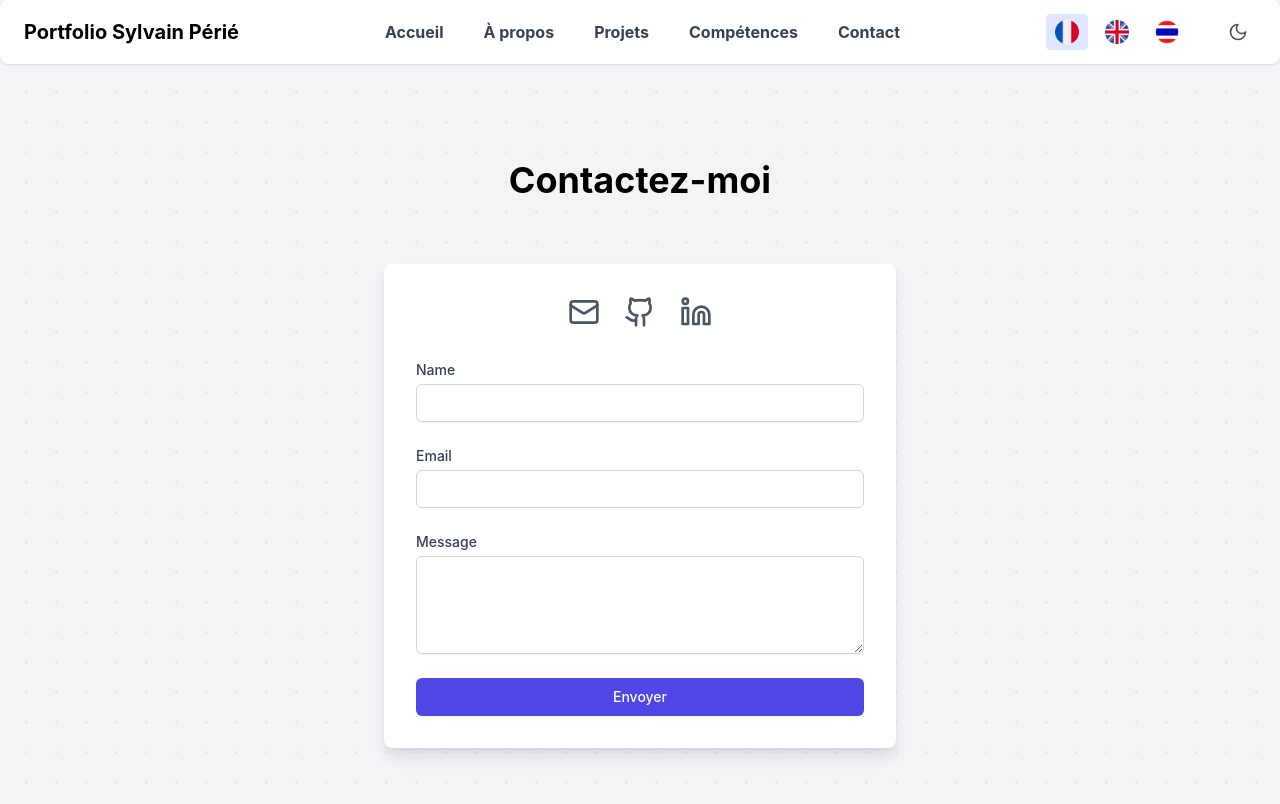
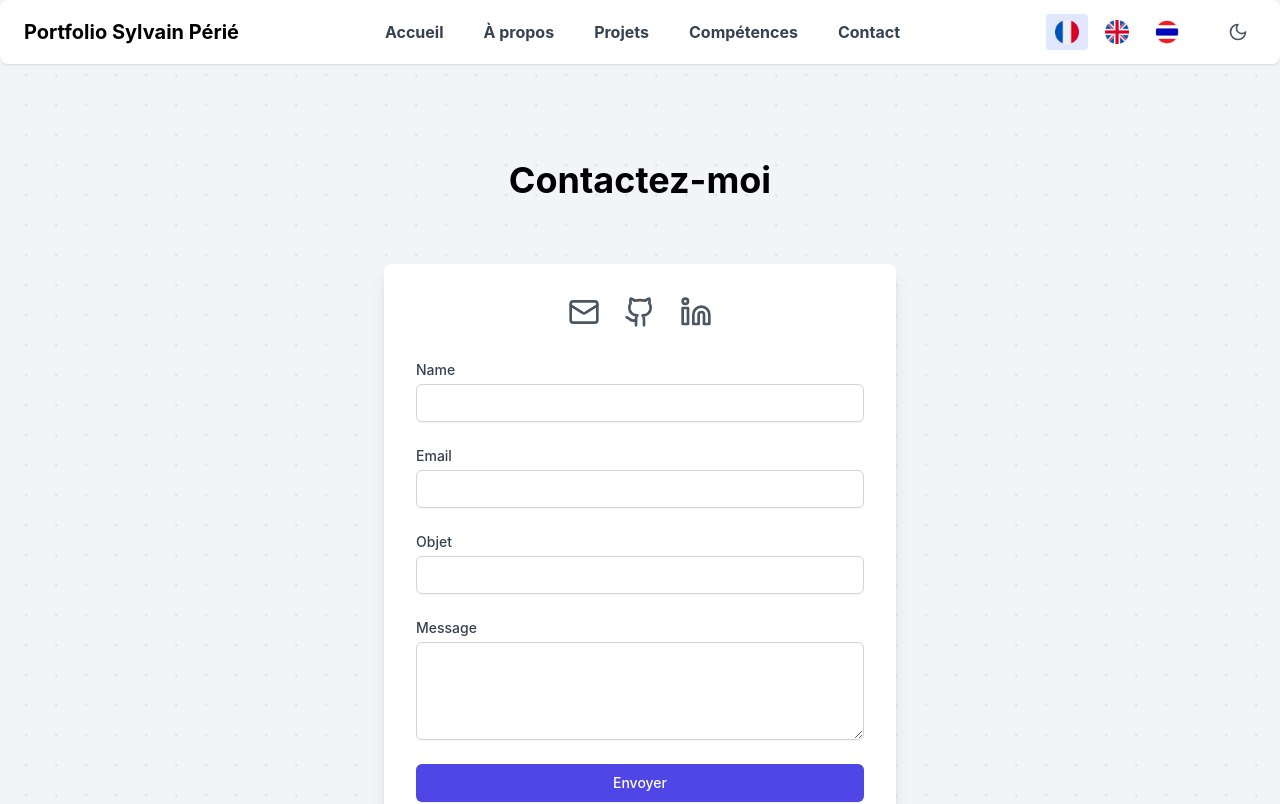
Before and after one commit to Sylvecode/portfolio-react, a React (Vite) app: page /contact in a window 1280 px wide. Shown: the top 804 px of the page. Built offline with nearby package versions, Linux system fonts and the light colour scheme.

Commit message:
added back to projects button

```diff
--- a/src/pages/Animalin.tsx
+++ b/src/pages/Animalin.tsx
@@ -1,7 +1,9 @@
 import { ArrowLeft } from "lucide-react";
 import { Link } from "react-router-dom";
+import { useLanguage } from "../context/LanguageContext";
 
 export default function Animalin() {
+  const { t } = useLanguage();
   return (
     <div className="min-h-screen pt-16">
       <div className="container mx-auto px-6 py-24">
@@ -11,7 +13,7 @@ export default function Animalin() {
             className="flex flex-row gap-3 text-gray-900 dark:text-white"
           >
             <ArrowLeft size={22} className="text-gray-600 dark:text-white" />
-            Retour projets
+            {t("backtoprojects")}
           </Link>
         </div>
         <h1 className="text-4xl font-bold mb-12 text-center text-black dark:text-white ">
--- a/src/pages/Contact.tsx
+++ b/src/pages/Contact.tsx
@@ -77,6 +77,18 @@ export default function Contact() {
               </div>
 
               <div>
+                <label htmlFor="user_email" className="block text-sm font-medium text-gray-700 dark:text-gray-100">
+                  Objet
+                </label>
+                <input
+                  type="email"
+                  name="user_email"
+                  id="user_email"
+                  className="mt-1 block w-full rounded-md border-gray-300 shadow-sm focus:border-indigo-500 focus:ring-indigo-500 sm:text-sm p-2 border"
+                />
+              </div>
+
+              <div>
                 <label htmlFor="message" className="block text-sm font-medium text-gray-700 dark:text-gray-100">
                   Message
                 </label>
--- a/src/pages/EasyUpload.tsx
+++ b/src/pages/EasyUpload.tsx
@@ -1,7 +1,9 @@
 import { ArrowLeft } from "lucide-react";
 import { Link } from "react-router-dom";
+import { useLanguage } from "../context/LanguageContext";
 
 export default function EasyUpload() {
+  const { t } = useLanguage();
   return (
     <div className="min-h-screen pt-16">
       <div className="container mx-auto px-6 py-24">
@@ -11,7 +13,7 @@ export default function EasyUpload() {
             className="flex flex-row gap-3 text-gray-900 dark:text-white"
           >
             <ArrowLeft size={22} className="text-gray-600 dark:text-white" />
-            Retour projets
+            {t("backtoprojects")}
           </Link>
         </div>
         <h1 className="text-4xl font-bold mb-12 text-center text-black dark:text-white ">
--- a/src/pages/FootPassion.tsx
+++ b/src/pages/FootPassion.tsx
@@ -1,7 +1,9 @@
 import { ArrowLeft } from "lucide-react";
 import { Link } from "react-router-dom";
+import { useLanguage } from "../context/LanguageContext";
 
 export default function FootPassion() {
+  const { t } = useLanguage();
   return (
     <div className="min-h-screen pt-16">
       <div className="container mx-auto px-6 py-24">
@@ -11,7 +13,7 @@ export default function FootPassion() {
             className="flex flex-row gap-3 text-gray-900 dark:text-white"
           >
             <ArrowLeft size={22} className="text-gray-600 dark:text-white" />
-            Retour projets
+            {t("backtoprojects")}
           </Link>
         </div>
         <h1 className="text-4xl font-bold mb-12 text-center text-black dark:text-white ">
--- a/src/pages/Frequencies.tsx
+++ b/src/pages/Frequencies.tsx
@@ -1,7 +1,9 @@
 import { ArrowLeft } from "lucide-react";
 import { Link } from "react-router-dom";
+import { useLanguage } from "../context/LanguageContext";
 
 export default function Frequencies() {
+  const { t } = useLanguage();
   return (
     <div className="min-h-screen pt-16">
       <div className="container mx-auto px-6 py-24">
@@ -11,7 +13,7 @@ export default function Frequencies() {
             className="flex flex-row gap-3 text-gray-900 dark:text-white"
           >
             <ArrowLeft size={22} className="text-gray-600 dark:text-white" />
-            Retour projets
+            {t("backtoprojects")}
           </Link>
         </div>
         <h1 className="text-4xl font-bold mb-12 text-center text-black dark:text-white ">
--- a/src/pages/Pixhub.tsx
+++ b/src/pages/Pixhub.tsx
@@ -1,14 +1,19 @@
 import { ArrowLeft } from "lucide-react";
 import { Link } from "react-router-dom";
+import { useLanguage } from "../context/LanguageContext";
 
 export default function Pixhub() {
+  const { t } = useLanguage();
   return (
     <div className="min-h-screen pt-16">
       <div className="container mx-auto px-6 py-24">
         <div className="">
-          <Link to="/projects" className="flex flex-row gap-3 text-gray-900 dark:text-white">
+          <Link
+            to="/projects"
+            className="flex flex-row gap-3 text-gray-900 dark:text-white"
+          >
             <ArrowLeft size={22} className="text-gray-600 dark:text-white" />
-            Retour projets
+            {t("backtoprojects")}
           </Link>
         </div>
 
--- a/src/pages/PokeCodes.tsx
+++ b/src/pages/PokeCodes.tsx
@@ -1,7 +1,9 @@
 import { ArrowLeft } from "lucide-react";
 import { Link } from "react-router-dom";
+import { useLanguage } from "../context/LanguageContext";
 
 export default function PokeCodes() {
+  const { t } = useLanguage();
   return (
     <div className="min-h-screen pt-16">
       <div className="container mx-auto px-6 py-24">
@@ -11,7 +13,7 @@ export default function PokeCodes() {
             className="flex flex-row gap-3 text-gray-900 dark:text-white"
           >
             <ArrowLeft size={22} className="text-gray-600 dark:text-white" />
-            Retour projets
+            {t("backtoprojects")}
           </Link>
         </div>
         <h1 className="text-4xl font-bold mb-12 text-center text-black dark:text-white ">
--- a/src/translations/index.ts
+++ b/src/translations/index.ts
@@ -10,7 +10,8 @@ const translations = {
     portfolio: 'Portfolio Sylvain Périé',
     webDeveloper: 'Développeur Web & Web mobile junior',
     welcome: 'Bienvenue sur mon portfolio',
-    details: "Détails",
+    details: 'Détails',
+    backtoprojects: 'Retour Projets',
     pixhubDescription:'Application mobile Calendrier films, séries, jeux vidéos',
     footpassionDescription:'Application mobile de gestion de matches de football',
     animalinDescription:'Boutique en ligne fictive de vente de chiens et chats de race.',
@@ -31,7 +32,8 @@ const translations = {
     portfolio: 'Sylvain Périé Portfolio',
     webDeveloper: 'Junior Web & Mobile Developer',
     welcome: 'Welcome to my portfolio',
-    details: "Details",
+    details: 'Details',
+    backtoprojects: 'Back to Projects',
     pixhubDescription:'Android App providing a Movie, Series, Video games release Calendar',
     footpassionDescription:'Football Match Management Mobile App',
     animalinDescription:'Fictional online pet store specializing in purebred dogs and cats.',
@@ -52,7 +54,8 @@ const translations = {
     portfolio: 'พอร์ตโฟลิโอ Sylvain Périé',
     webDeveloper: 'นักพัฒนาเว็บและโมบายจูเนียร์',
     welcome: 'ยินดีต้อนรับสู่พอร์ตโฟลิโอของฉัน',
-    details: "รายละเอียด",
+    details: 'รายละเอียด',
+    backtoprojects: 'กลับไปที่โครงการ',
     pixhubDescription:'แอพ Android ที่ให้ปฏิทินภาพยนตร์',
     footpassionDescription:'แอพมือถือการจัดการการแข่งขันฟุตบอล',
     animalinDescription:'Android App providing a Movie, Series, Video games release Calendar',
```
